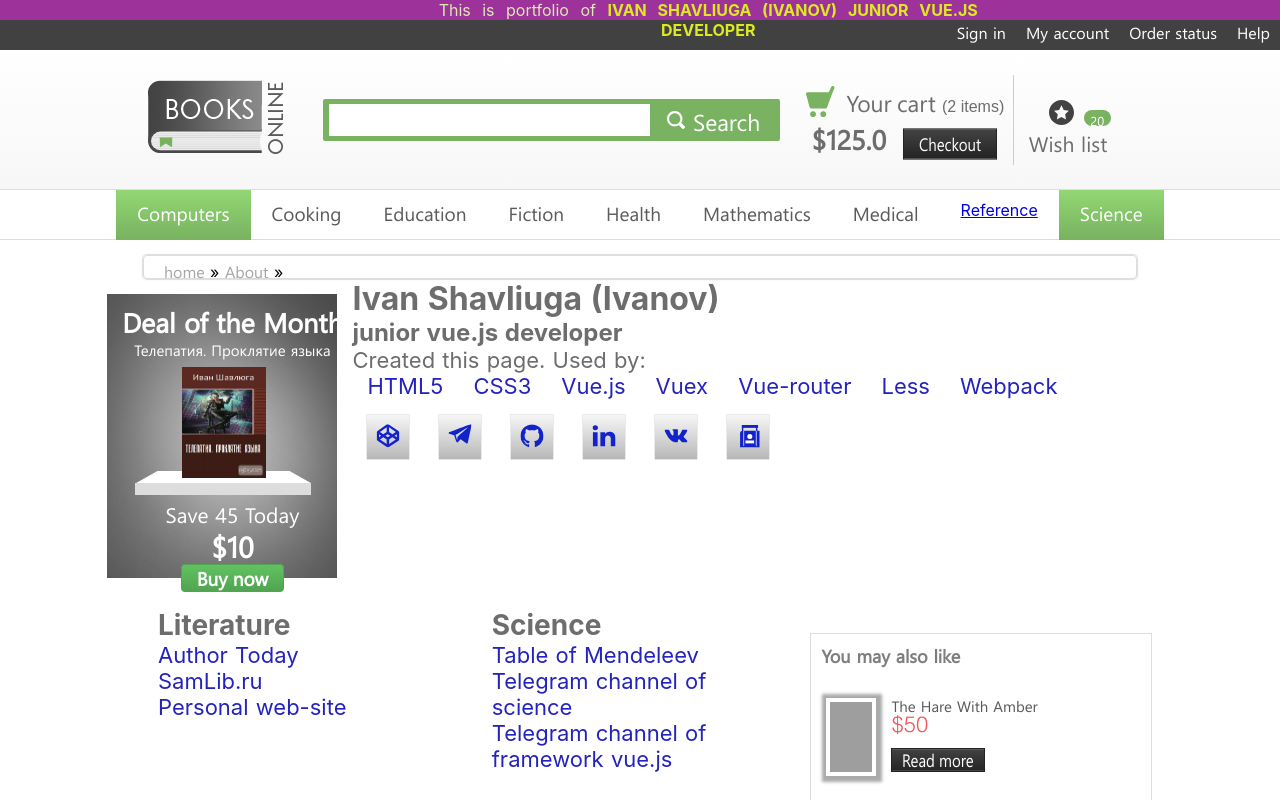
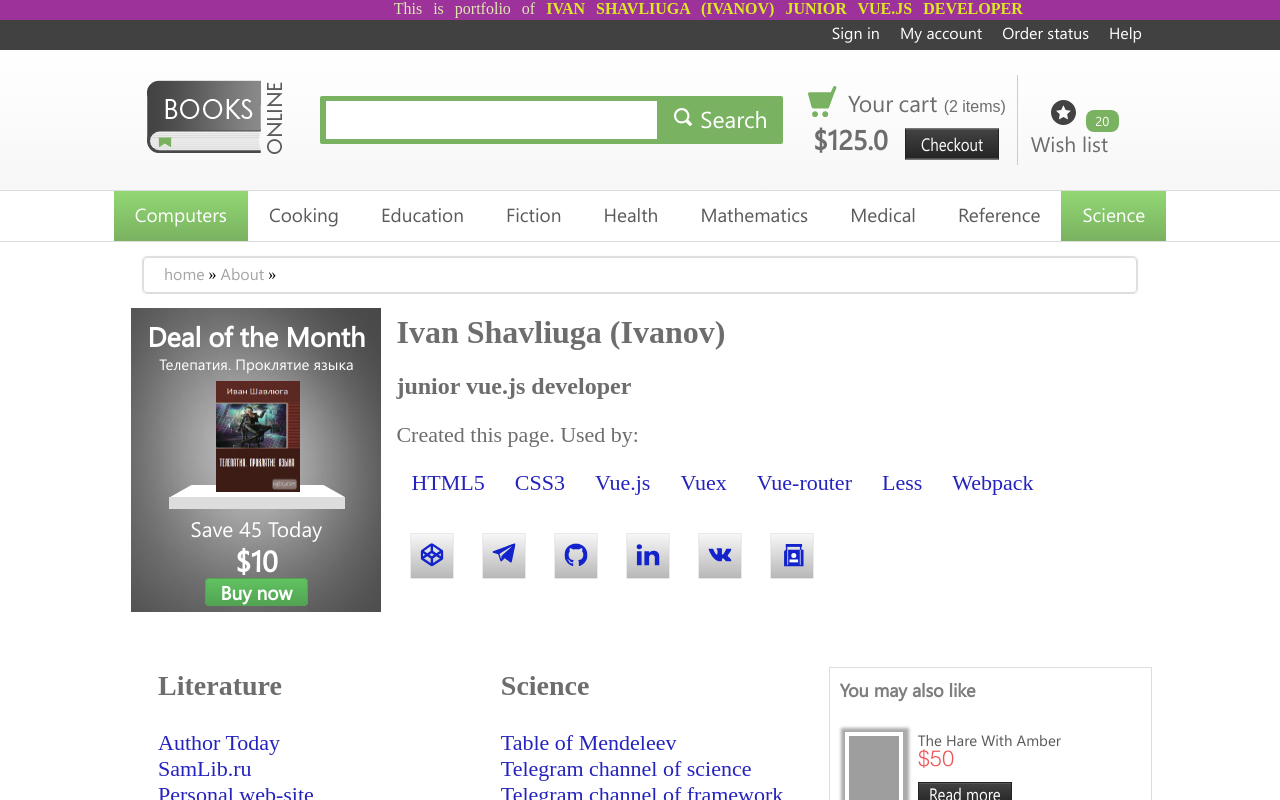
Before and after one commit to IvanShavliuga/booksshop, a Nuxt app: page /About in a window 1280 px wide. Shown: the top 800 px of the page. Built offline with nearby package versions, Linux system fonts and the light colour scheme; grey boxes are pictures that could not be loaded.

Commit message:
Optimization header component

```diff
--- a/components/Menu.vue
+++ b/components/Menu.vue
@@ -17,16 +17,7 @@
       <li class="menu__list-item">
         <a class="menu__list-link" href="md">Medical</a></li>
       <li class="menu__list-item">
-        <a class="menu__listborder-bottom: 1px solid @bordercolor;
-        height: 50px;
-        margin: 0;
-        padding: 0;
-        &-list {
-          display: flex;
-          justify-content: center;
-          margin: 0;
-          height: 50px;
-        }-link" href="r">Reference</a></li>
+        <a class="menu__list-link" href="r">Reference</a></li>
       <li class="menu__list-item itemactive">
         <a class="menu__list-link" href="s">Science</a></li>
     </ul>
--- a/components/Search.vue
+++ b/components/Search.vue
@@ -19,7 +19,7 @@
   display: flex;
   &__input {
     width: 327px;
-    height: 38px;
+    height: 36px;
     margin-top: -1px;
     border: 3px solid @bgform;
     color: @bgform;
--- a/components/Userstatus.vue
+++ b/components/Userstatus.vue
@@ -19,6 +19,9 @@
 <style scoped lang="less">
 @import '../assets/css/style.less';
 .userstatus {
+  &__wrapper {
+    .wrapper();
+  }
   &__topline {
     background-color: rgb(65,65,65);
     width: 100%;
--- a/layouts/default.vue
+++ b/layouts/default.vue
@@ -5,58 +5,4 @@
 </template>
 
 <style>
-html {
-  font-family:
-    'Source Sans Pro',
-    -apple-system,
-    BlinkMacSystemFont,
-    'Segoe UI',
-    Roboto,
-    'Helvetica Neue',
-    Arial,
-    sans-serif;
-  font-size: 16px;
-  word-spacing: 1px;
-  -ms-text-size-adjust: 100%;
-  -webkit-text-size-adjust: 100%;
-  -moz-osx-font-smoothing: grayscale;
-  -webkit-font-smoothing: antialiased;
-  box-sizing: border-box;
-}
-
-*,
-*::before,
-*::after {
-  box-sizing: border-box;
-  margin: 0;
-}
-
-.button--green {
-  display: inline-block;
-  border-radius: 4px;
-  border: 1px solid #3b8070;
-  color: #3b8070;
-  text-decoration: none;
-  padding: 10px 30px;
-}
-
-.button--green:hover {
-  color: #fff;
-  background-color: #3b8070;
-}
-
-.button--grey {
-  display: inline-block;
-  border-radius: 4px;
-  border: 1px solid #35495e;
-  color: #35495e;
-  text-decoration: none;
-  padding: 10px 30px;
-  margin-left: 15px;
-}
-
-.button--grey:hover {
-  color: #fff;
-  background-color: #35495e;
-}
 </style>
```
Also changed, not shown: 1 other file (tests, documents, lock files or other folders).
